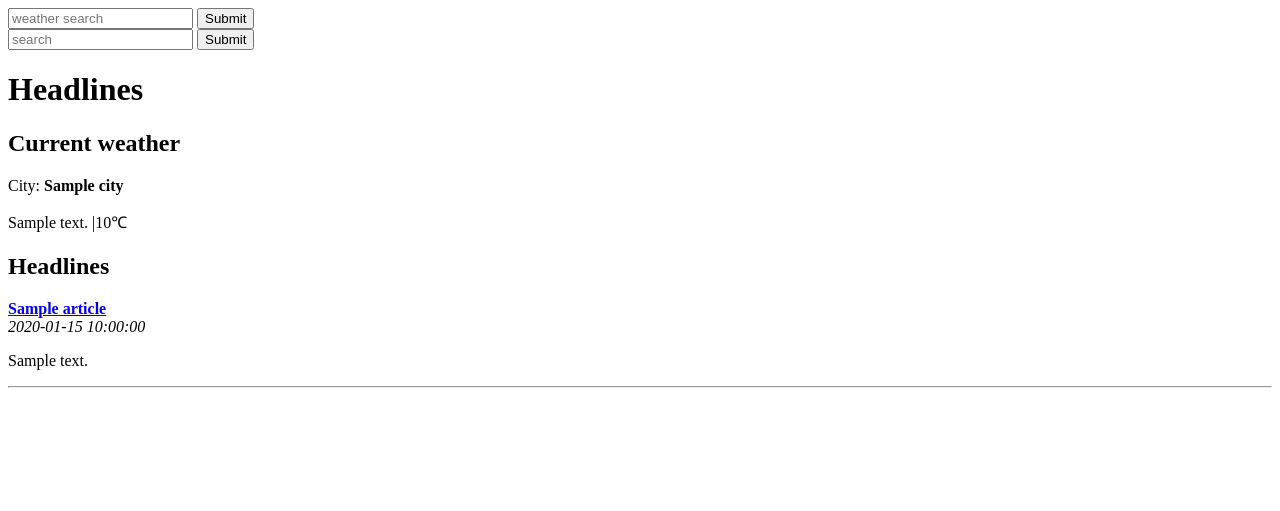
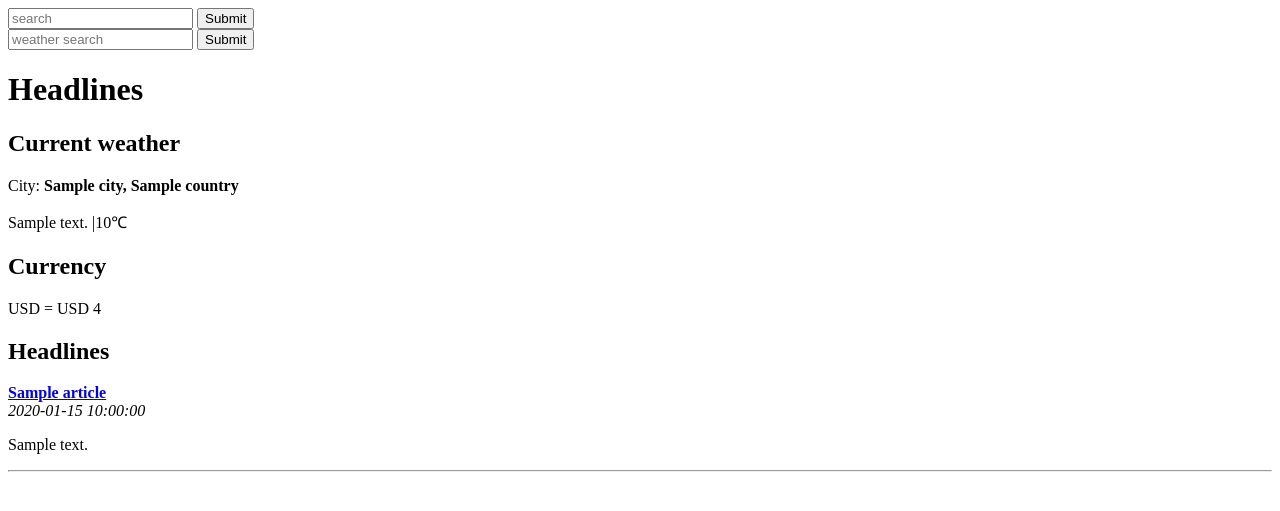
Before and after one commit to SergeyShap/flask_news, a Flask app: template app_one/templates/home.html in a window 1280 px wide. Shown: the top 511 px of the page. Run offline with Flask 2, Linux system fonts and the light colour scheme; the template is opened without the code that fills it: most values are stand-ins (such as "Sample title", 1, 10 or a date in 2020).

Commit message:
add currency code and fix template

```diff
--- a/app_one/app.py
+++ b/app_one/app.py
@@ -6,10 +6,26 @@ import feedparser
 from flask import Flask
 from flask import render_template
 from flask import request
+from config import CURRENCY_TOKEN, WEATHER_TOKEN
 
 app = Flask(__name__)
 
-WEATHER_URL = "http://api.openweathermap.org/data/2.5/weather?q={}&units=metric&appid=aa419bc879713a750647c3aa4b13e335"
+def setup_logger(name):
+    """ Setup logger
+    """
+    logger = logging.getLogger(name)
+    if not logger.handlers:
+        # Prevent logging from propagating to the root loggger
+        logger.propagate = 0
+        console = logging.StreamHandler()
+        logger.addHandler(console)
+        formatter = logging.Formatter('%(asctime)s \t%(levelname)s \t%(processName)s \t%(message)s')
+        console.setFormatter
+    return logger
+
+WEATHER_URL = "http://api.openweathermap.org/data/2.5/weather?q={}&units=metric&appid={}"
+
+CURRENCY_URL = "https://openexchangerates.org//api/latest.json?app_id={}"
 
 RSS_FEEDS = {'simplecast': 'https://feeds.simplecast.com/54nAGcIl',
              'cnn': 'http://rss.cnn.com/rss/edition.rss',
@@ -18,7 +34,9 @@ RSS_FEEDS = {'simplecast': 'https://feeds.simplecast.com/54nAGcIl',
              }
 
 DEFAULT = {'publication': 'fox',
-            'city': 'London,UK'}
+           'city': 'London,UK',
+           'currency_from': 'GBP',
+           'currency_to': 'USD'}
 
 @app.route("/")
 def home():
@@ -29,11 +47,25 @@ def home():
     articles = get_news(publication)
     # get customized weather based on user input or default
     city = request.args.get('city')
-    # logging.INFO("%s", city)
     if not city:
         city = DEFAULT['city']
     weather = get_weather(city)
-    return render_template("home.html", articles=articles, weather=weather)
+    # get customized currency based on user input or default
+    currency_from = request.args.get('currency_from')
+    if not currency_from:
+        currency_from = DEFAULT['currency_from']
+    currency_to = request.args.get('currency_to')
+    if not currency_to:
+        currency_to = DEFAULT['currency_to']
+    rate = get_rate(currency_from, currency_to)
+    logger.info(f"{rate}")
+    return render_template("home.html",
+                           articles=articles,
+                           weather=weather,
+                           currency_from=currency_from,
+                           currency_to=currency_to,
+                           rate=rate,
+                           )
 
 
 def get_news(query):
@@ -42,12 +74,13 @@ def get_news(query):
     else:
         publication = query.lower()
     feed = feedparser.parse(RSS_FEEDS[publication])
+    # logger.info(f"{feed['entries']}")
     return feed['entries']
 
 
 def get_weather(query):
     query = urllib.parse.quote(query)
-    url = WEATHER_URL.format(query)
+    url = WEATHER_URL.format(query, WEATHER_TOKEN)
     data = urllib2.urlopen(url).read()
     parsed = json.loads(data)
     weather = None
@@ -55,8 +88,20 @@ def get_weather(query):
         weather = {"description": parsed["weather"][0]["description"],
                    "temperature": parsed["main"]["temp"],
                    "city": parsed["name"],
+                   'country': parsed['sys']['country'],
                    }
     return weather
 
+def get_rate(frm, to):
+    url = CURRENCY_URL.format(CURRENCY_TOKEN)
+    all_currency = urllib2.urlopen(url).read()
+
+    parsed = json.loads(all_currency).get('rates')
+    frm_rate = parsed.get(frm.upper())
+    to_rate = parsed.get(to.upper())
+    return to_rate/frm_rate
+
 if __name__ == '__main__':
+    logger = setup_logger("flask_news")
+    logger.setLevel(logging.INFO)
     app.run(port=5000, debug=True)
--- a/app_one/templates/home.html
+++ b/app_one/templates/home.html
@@ -4,18 +4,20 @@
         <title>Headlines</title>
     </head>
     <form>
-        <input type="text" name="city" placeholder="weather search">
+        <input type="text" name="publication" placeholder="search" />
         <input type="submit" value="Submit" />
     </form>
     <form>
-        <input type="text" name="publication" placeholder="search" />
+        <input type="text" name="city" placeholder="weather search">
         <input type="submit" value="Submit" />
     </form>
     <body>
         <h1>Headlines</h1>
         <h2>Current weather</h2>
-        <p>City: <b>{{weather.city}}</b></p>
+        <p>City: <b>{{weather.city}}, {{weather.country}}</b></p>
         <p>{{weather.description}} |{{weather.temperature}}&#8451;</p>
+        <h2>Currency</h2>
+        <p>{{currency_from}} = {{currency_to}} {{rate}}<p>
         <h2>Headlines</h2>
         {% for article in articles %}
             <b><a href="{{article.link}}">{{article.title}}</a></b><br />
```
